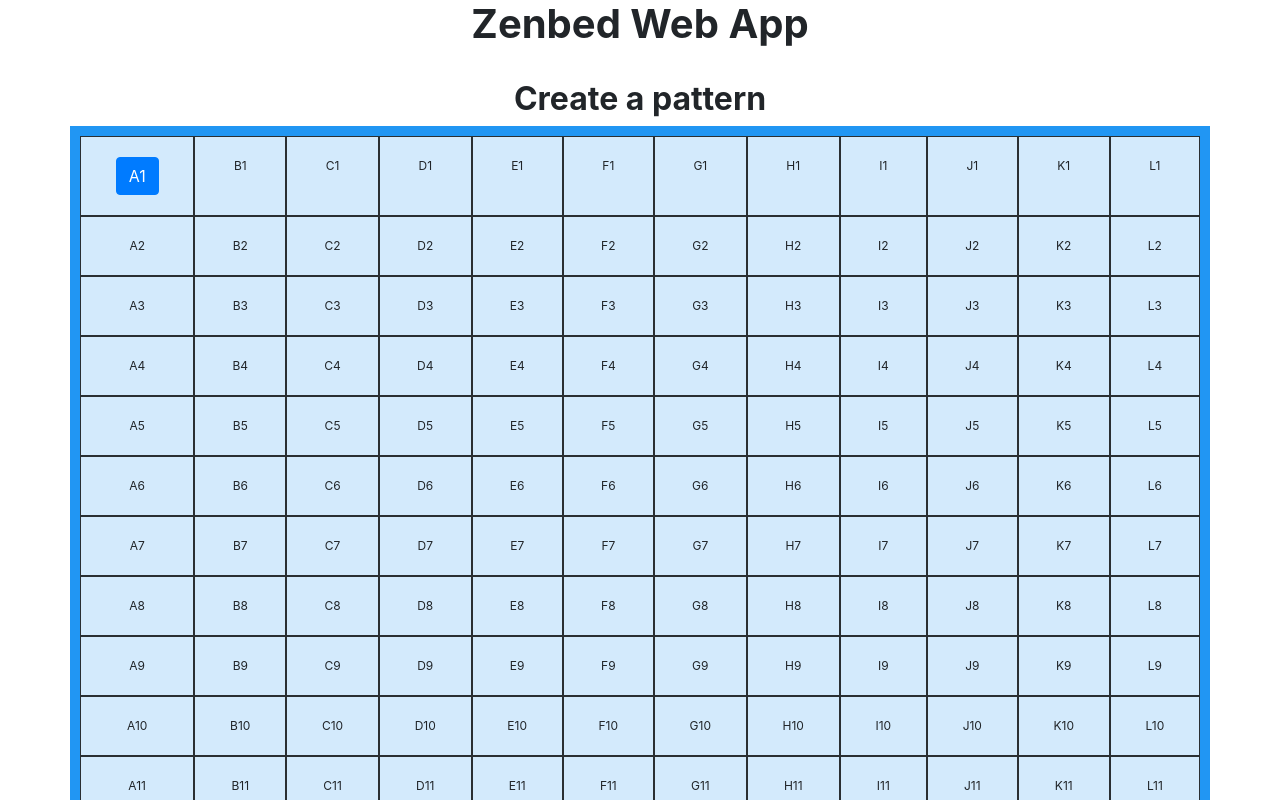
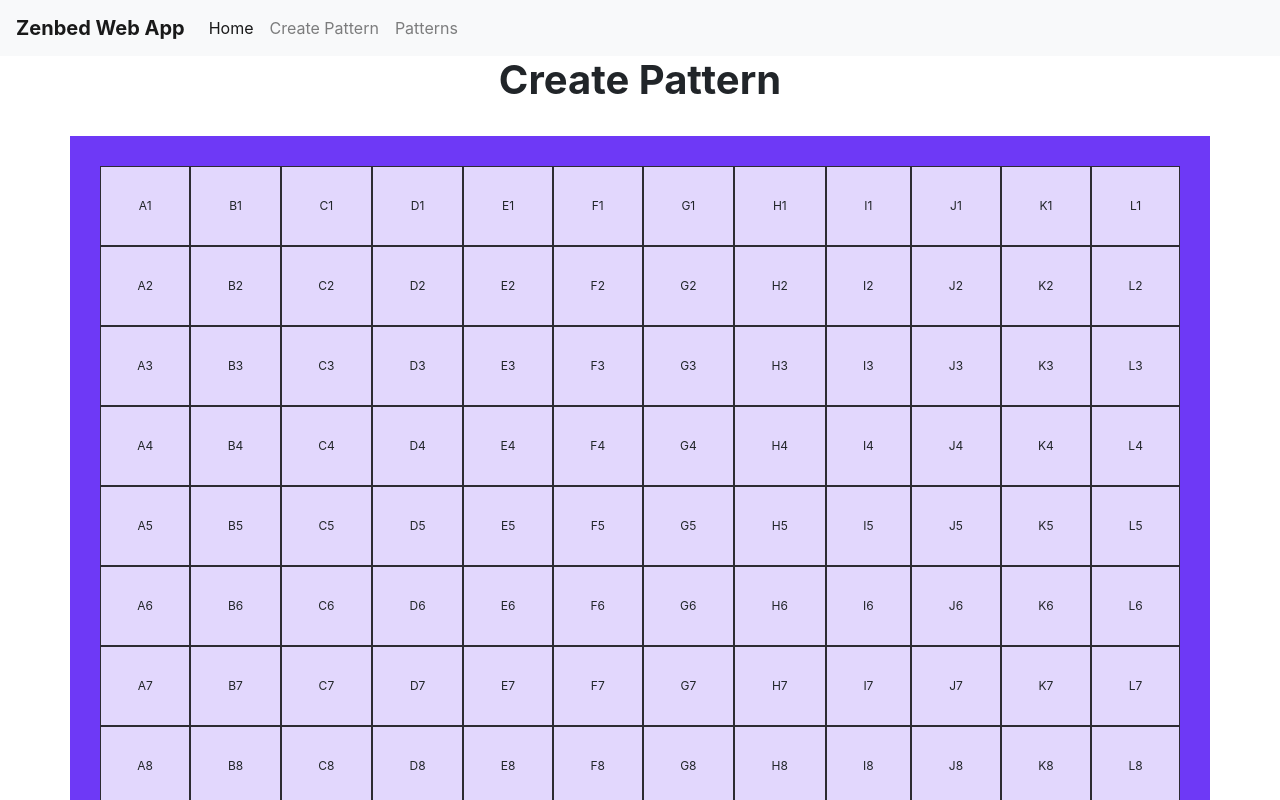
Before and after one commit to Kccarr6022/Zenbed-Webapp, a plain HTML site: page index.html in a window 1280 px wide. Shown: the top 800 px of the page. Drawn offline with nearby package versions, Linux system fonts and the light colour scheme.

Commit message:
Added navbar

```diff
--- a/index.html
+++ b/index.html
@@ -12,14 +12,54 @@
     <link rel="stylesheet" href="styles.css" />
     <title>Zenbed Web App</title>
   </head>
+  <nav class="navbar navbar-expand-lg navbar-light bg-light">
+    <a class="navbar-brand font-weight-bold" href="#">Zenbed Web App</a>
+    <button
+      class="navbar-toggler"
+      type="button"
+      data-toggle="collapse"
+      data-target="#navbarSupportedContent"
+      aria-controls="navbarSupportedContent"
+      aria-expanded="false"
+      aria-label="Toggle navigation"
+    >
+      <span class="navbar-toggler-icon"></span>
+    </button>
+
+    <div class="collapse navbar-collapse" id="navbarSupportedContent">
+      <ul class="navbar-nav mr-auto">
+        <li class="nav-item active">
+          <a class="nav-link" href="#"
+            >Home <span class="sr-only">(current)</span></a
+          >
+        </li>
+        <li class="nav-item">
+          <a class="nav-link" href="#">Create Pattern</a>
+        </li>
+        <li class="nav-item">
+            <a class="nav-link" href="#">Patterns</a>
+          </li>
+
+          </a>
+          <div class="dropdown-menu" aria-labelledby="navbarDropdown">
+            <a class="dropdown-item" href="#">Action</a>
+            <a class="dropdown-item" href="#">Another action</a>
+            <div class="dropdown-divider"></div>
+            <a class="dropdown-item" href="#">Something else here</a>
+          </div>
+        </li>
+      </ul>
+        </button>
+      </form>
+    </div>
+  </nav>
   <body>
     <h1 class="font-weight-bold container text-center pb-lg-4">
-      Zenbed Web App
+      Create Pattern
     </h1>
 
-    <h2 class="font-weight-bold container text-center">Create a pattern</h2>
     <div class="grid-container container">
-      <div class="grid-item"><button class="btn btn-primary">A1</button></div>
+      <div class="grid-item">A1</div>
       <div class="grid-item">B1</div>
       <div class="grid-item">C1</div>
       <div class="grid-item">D1</div>
--- a/styles.css
+++ b/styles.css
@@ -1,13 +1,13 @@
 .grid-container {
   display: grid;
   grid-template-columns: auto auto auto auto auto auto auto auto auto auto auto auto;
-  background-color: #2196f3;
-  padding: 10px;
+  background-color: #6e39f6;
+  padding: 30px;
 }
 .grid-item {
   background-color: rgba(255, 255, 255, 0.8);
-  border: 1px solid rgba(0, 0, 0, 0.8);
-  padding: 20px;
+  border: 0.1px solid rgba(0, 0, 0, 0.8);
+  padding: 30px;
   font-size: 12px;
   text-align: center;
 }
```
